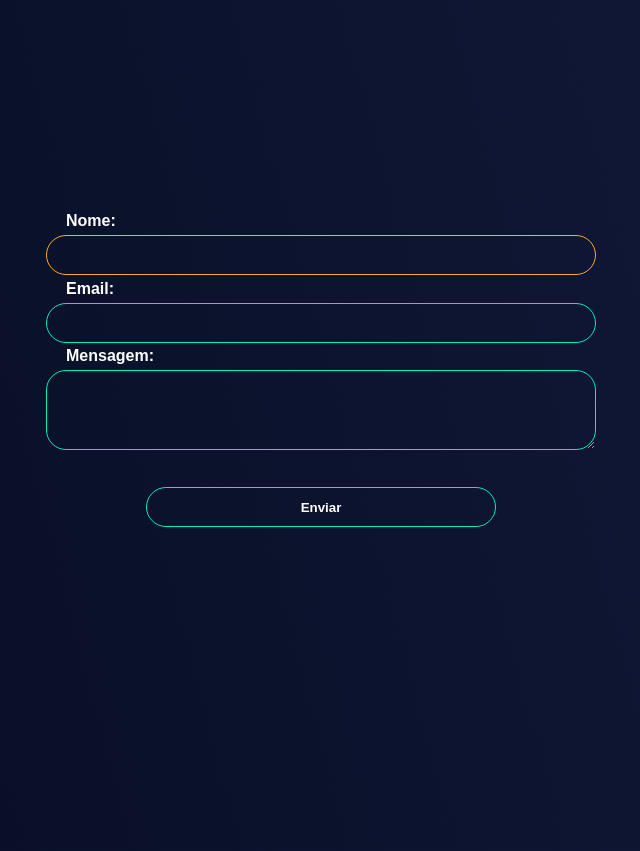
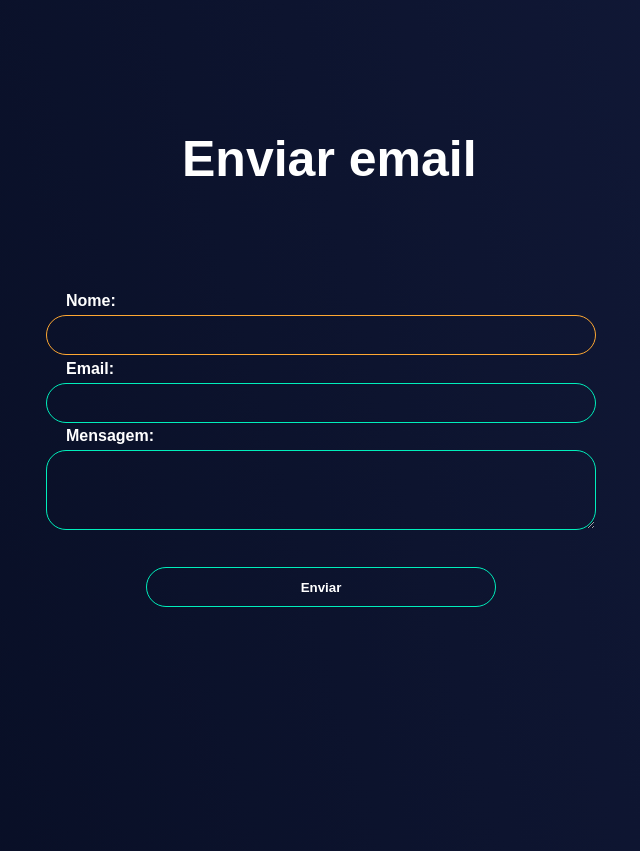
Before and after one commit to moisesBarsoti/curriculo, a plain HTML site: page index.html in a window 1280 px wide. Shown: the part 4060-4911 px from the top of the page, without its empty margins (354-994 px from the left). Drawn offline with nearby package versions, Linux system fonts and the light colour scheme.

Commit message:
Subindo arquivos

```diff
--- a/assets/css/style.css
+++ b/assets/css/style.css
@@ -502,6 +502,17 @@ footer section#email {
 }
 
 
+footer section#email h6 {
+    position: absolute;
+    display: flex;
+    justify-content: center;
+    align-items: center;
+    margin-top: 15rem;
+    margin-left: -6.5rem;
+    font-size: 50px;
+}
+
+
 footer section#email form {
     position: absolute;
     display: flex;
@@ -509,7 +520,7 @@ footer section#email form {
     align-items: center;
     flex-direction: column;
     height: 250px;
-    margin-top: 20rem;
+    margin-top: 25rem;
     margin-left: -15rem;
     min-height: 40vh;
 }
--- a/index.html
+++ b/index.html
@@ -202,6 +202,7 @@
 <footer>
 
     <section id="email">
+        <h6>Enviar email</h6>
         <form action="https://formsubmit.co/ajax/moises.barsot2@gmail.com" method="POST">
             <!-- Nome -->
             <label for="name">Nome:</label>
```
